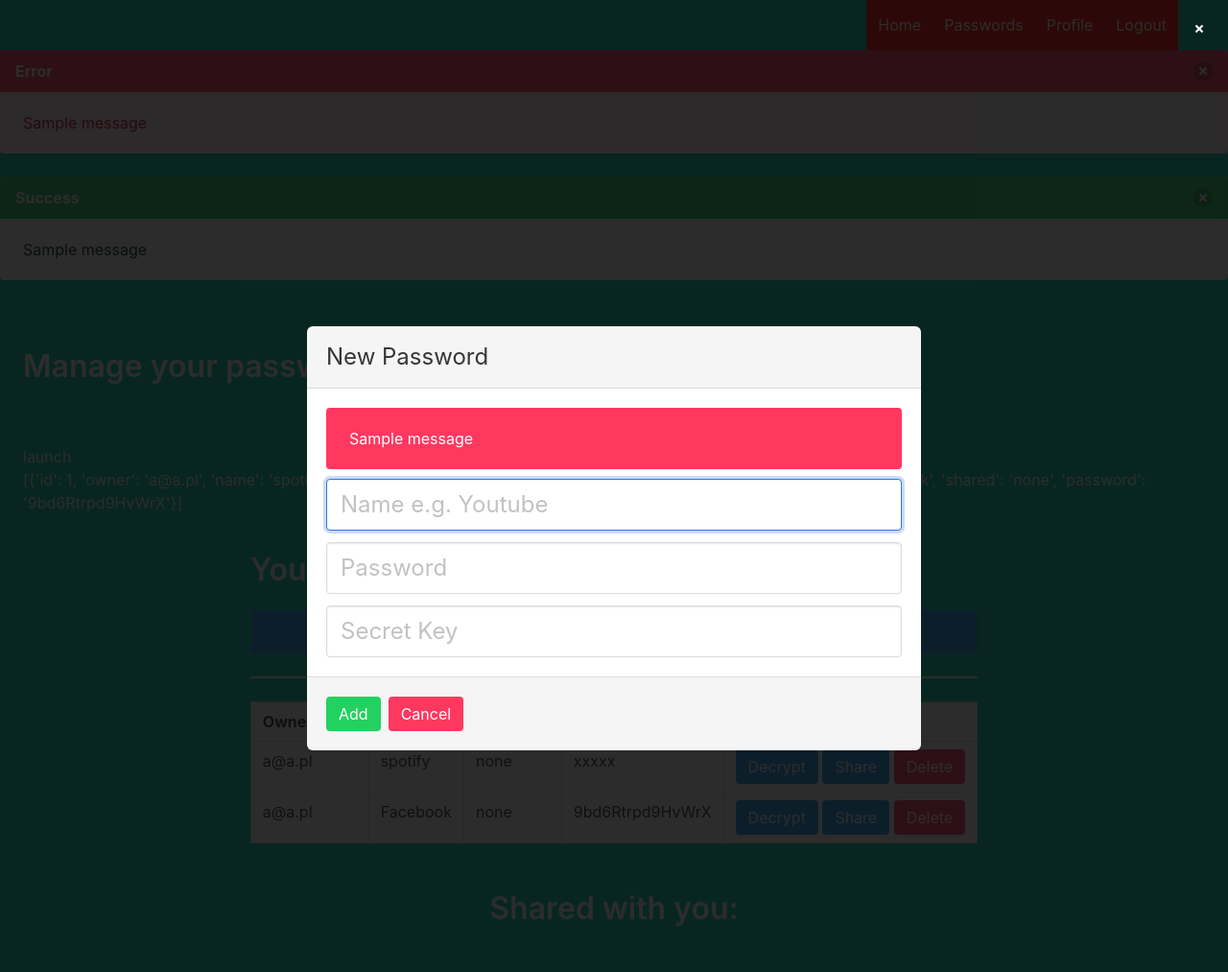
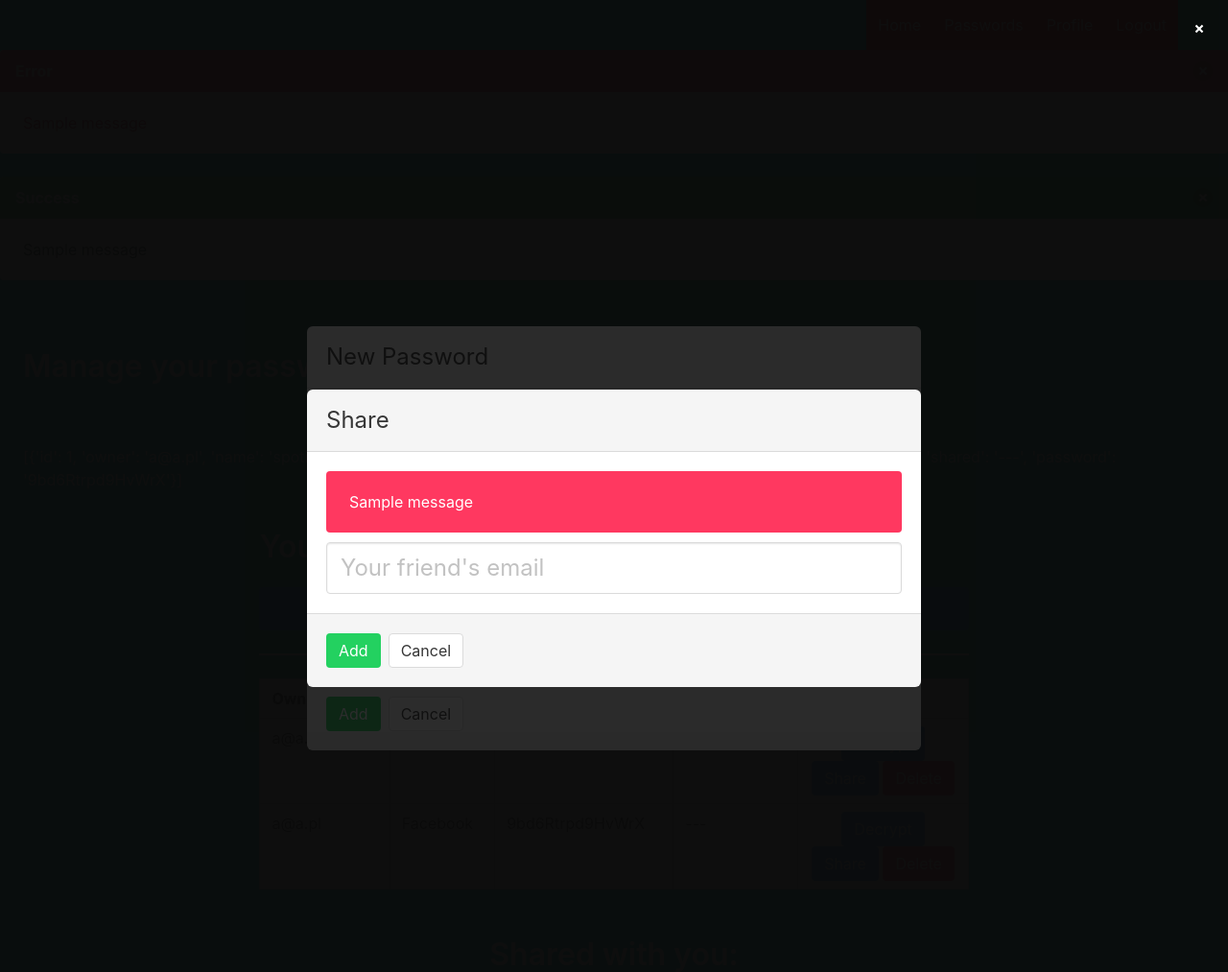
Before and after one commit to BKopysc/flask_secure_app, a Flask app: page /passwords in a window 1280 px wide. Shown: the top 1013 px of the page at 96% size. Run offline with Flask 2, Linux system fonts and the light colour scheme; a user stored in the database is signed in; data comes from the database, SQL or seed files in the repository; both versions use the stored data as it was after the commit; one stand-in notice (Sample message) is shown; some libraries are stand-ins or nearby versions.

Commit message:
added share option and modals

```diff
--- a/project/main.py
+++ b/project/main.py
@@ -1,7 +1,7 @@
 from flask import Blueprint, render_template, request, flash, redirect, url_for
 from flask_login import login_required, current_user
 from . import db
-from .models import User, Password
+from .models import User, Password, PasswordShared
 main = Blueprint('main', __name__)
 
 @main.route('/')
@@ -20,16 +20,27 @@
     user_email = current_user.email
 
     pass_query = Password.query.filter_by(owner_id=user_id).all()
+    share_query = PasswordShared.query.filter_by(owner_id=user_id).all()
     pass_data = []
     for passw in pass_query:
         dict = {
             "id": passw.id,
             "owner": user_email,
             "name": passw.name,
-            "shared": passw.shared,
+            "shared": '---',
             "password": passw.password
         }
         pass_data.append(dict)
+
+    ctr = 0
+    for passw in share_query:
+        if (pass_data[ctr]['id']==passw.password_id):
+            #dopisz mail
+            if(pass_data[ctr]['shared'] == '---'):
+                pass_data[ctr]['shared'] = []
+                pass_data[ctr]['shared'].append(passw.user_id)
+            else:
+                pass_data[ctr]['shared'].append(passw.user_id)
 
     return render_template('passwords.html',name = pass_data, user_passwords = pass_data)
 
@@ -54,7 +65,7 @@
     flash(f'Password {name} added!', 'positive_message')
     return redirect(url_for('main.passwords'))
 
-@main.route('/passwords/delete/<int:id>')
+@main.route('/passwords/delete/<int:id>', methods=['POST'])
 @login_required
 def delete(id):
     password_to_delete = Password.query.get_or_404(id)
@@ -63,6 +74,37 @@
             db.session.delete(password_to_delete)
             db.session.commit()
             flash(f'Password for {password_to_delete.name} deleted!', 'positive_message')
+        else:
+            flash('No permission!', 'critical_message')
+        return redirect(url_for('main.passwords'))
+    except:
+        flash('Error!', 'critical_message')
+        return redirect(url_for('main.passwords'))
+
+@main.route('/passwords/share/<int:id>', methods=['POST'])
+@login_required
+def share(id):
+    password_to_share = Password.query.get_or_404(id)
+    second_user_mail = request.form.get('email')
+    try:
+        url = ("/passwords/share/"+str(id))
+        if(current_user.id == password_to_share.owner_id):
+            if(second_user_mail== ""):
+                flash('Some fields are empty!', 'errorShare')
+                flash(url,'errorShare')
+                return redirect(url_for('main.passwords'))
+
+            second_user = User.query.filter_by(email=second_user_mail).first()
+
+            if(second_user == None):
+                flash('User doesn\'t exists!', 'errorShare')
+                flash(url,'errorShare')
+                return redirect(url_for('main.passwords'))
+            else:
+                new_share = PasswordShared(password_id=password_to_share.id, owner_id = current_user.id, user_id = second_user.id)
+                db.session.add(new_share)
+                db.session.commit()
+            flash(f'Password for {password_to_share.name} shared!', 'positive_message')
         else:
             flash('No permission!', 'critical_message')
         return redirect(url_for('main.passwords'))
--- a/project/models.py
+++ b/project/models.py
@@ -16,3 +16,9 @@
     name = db.Column(db.String(100))
     shared = db.Column(db.String(2000))
     password = db.Column(db.String(100))
+
+class PasswordShared(db.Model):
+    id = db.Column(db.Integer, primary_key=True)
+    password_id = db.Column(db.Integer, db.ForeignKey('password.id'))
+    owner_id = db.Column(db.Integer, db.ForeignKey('user.id'))
+    user_id = db.Column(db.Integer, db.ForeignKey('user.id'))
--- a/project/templates/passwords.html
+++ b/project/templates/passwords.html
@@ -57,25 +57,24 @@
     <h1 class="title has-text-left">
       Manage your passwords for services!
     </h1>
-    <a class="btn" data-toggle="modal" href="#newPassword">launch</a>
     <h1>
       {{ name }}
     </h1>
   </div>
-  <div class="pass-div">
+  <div class="pass-div" style="width:60%">
     <h2 class="title">
       Your passwords:
     </h2>
     <a class="button is-medium is-fullwidth is-info modal-button" data-target="#newPassword">New Password</a>
     <hr>
-    <table class='table is-bordered is-hoverable'>
+    <table class='table is-bordered is-hoverable' style="width:100%">
       <thead>
         <tr>
           <th>Owner email</th>
           <th>Name</th>
           <th>Password</th>
           <th>Shared with</th>
-          <th>Actions</th>
+          <th style="width:24%">Actions</th>
         </tr>
       </thead>
       <tbody>
@@ -83,12 +82,14 @@
         <tr>
           <td>{{ row['owner'] }}</td>
           <td>{{ row['name'] }}</td>
+          <td>{{ row['password'] }}</td>
           <td>{{ row['shared'] }}</td>
-          <td>{{ row['password'] }}</td>
-          <td>
+          <td style="text-align: center;">
             <button class="button is-info">Decrypt</button>
-            <button class="button is-info">Share</button>
-            <a href="{{ url_for('main.delete',id=row['id']) }}"><button class="button is-danger">Delete</button></a>
+            <button class="button is-info" id="sharePasswordBtn{{ row['id'] }}"
+              data-id="{{ url_for('main.share',id=row['id']) }}">Share</button>
+            <a class="button is-danger" id="deletePasswordBtn{{ row['id'] }}"
+              data-id="{{ url_for('main.delete',id=row['id']) }}">Delete</a>
           </td>
           {% endfor %}
         </tr>
@@ -103,7 +104,7 @@
   </div>
 </div>
 
-<div class="modal" id="newPassword">
+<div class="modal" id="modalNewPassword">
   <div class="modal-background"></div>
   <div class="modal-card">
     <header class="modal-card-head">
@@ -113,7 +114,7 @@
 
     <section class="modal-card-body">
       <div id="passModalDiv" style="padding-bottom: 10px;">
-        {% with messages = get_flashed_messages(category_filter=["error"]) %}
+        {% with messages = get_flashed_messages(category_filter=["errorAdd"]) %}
         {% if messages %}
         <div class='notification is-danger' id='modalInputError'>
           {{ messages[0] }}
@@ -146,18 +147,84 @@
     </section>
     <footer class="modal-card-foot">
       <button class="button is-success" id="addPassBtn">Add</button>
-      <button class="button is-danger modal-close-button" id="closebtn">Cancel</button>
+      <button class="button modal-close-button" id="closebtn">Cancel</button>
     </footer>
   </div>
+</div>
+
+<div class="modal" id="modalDeletePassword">
+  <div class="modal-background"></div>
+  <div class="modal-card">
+    <header class="modal-card-head">
+      <p class="modal-card-title">Delete</p>
+      <button class="modal-close" aria-label="close"></button>
+    </header>
+    <section class="modal-card-body">
+      <p style="color: black; font-weight: bold; font-size: large;">Delete this password?</p>
+    </section>
+    <footer class="modal-card-foot">
+      <form style="display: inline-block; padding-right: 5px;" id="deletePasswordForm" method="POST">
+        <button class="button is-danger" type="submit">Delete</button>
+      </form>
+      <button class="button modal-close-button">Cancel</button>
+    </footer>
+  </div>
+</div>
+
+<div class="modal" id="modalSharePassword">
+  <div class="modal-background"></div>
+  <div class="modal-card">
+    <header class="modal-card-head">
+      <p class="modal-card-title">Share</p>
+      <button class="modal-close" aria-label="close"></button>
+    </header>
+    <section class="modal-card-body">
+      <div id="passModalDiv" style="padding-bottom: 10px;">
+        {% with messages = get_flashed_messages(category_filter=["errorShare"]) %}
+        {% if messages %}
+        <div class='notification is-danger' id='modalShareInputError'>
+          {{ messages[0] }}
+        </div>
+        {% endif %}
+        {% endwith %}
+      </div>
+      {% with messages = get_flashed_messages(category_filter=["errorShare"]) %}
+        {% if messages %}
+        <form method="POST" id="sharePasswordForm" action="{{ messages[1] }}">
+        {% else %}
+      <form method="POST" id="sharePasswordForm">
+        {% endif %}
+        {% endwith %}
+        <div class="field">
+          <div class="control">
+            <input class="input is-large" type="email" name="email" id="emailInput" placeholder="Your friend's email"
+              autofocus="">
+          </div>
+        </div>
+      </form>
+    </section>
+    <footer class="modal-card-foot">
+      <button class="button is-success" id="addShareBtn">Add</button>
+      <button class="button modal-close-button">Cancel</button>
+    </footer>
+  </div>
+</div>
+
+
+
 
 <script>
 
   if ($("#modalInputError").length != 0) {
-      $(".modal").addClass("is-active");
+    $("#modalNewPassword").addClass("is-active");
+  }
+
+  if ($("#modalShareInputError").length != 0) {
+    $("#modalSharePassword").addClass("is-active");
   }
 
   $(".modal-button").click(function () {
-      $(".modal").addClass("is-active");
+    $("#modalNewPassword").addClass("is-active");
   });
 
   $(".modal-close").click(function () {
@@ -165,6 +232,29 @@
     if ($("#modalInputError").length != 0) {
       $("#modalInputError").remove()
     }
+
+    if ($("#modalShareInputError").length != 0) {
+      $("#modalShareInputError").remove()
+    }
+  });
+
+  $(this.document).on('click', 'a[id^="deletePasswordBtn"]', function () {
+    //alert($(this).attr("data-id"))
+    var modalDelete = $("#modalDeletePassword")
+    modalDelete.addClass("is-active");
+    $("#deletePasswordForm").attr('action', $(this).attr("data-id"))
+    //$("#")
+  });
+
+  $(this.document).on('click', 'button[id^="sharePasswordBtn"]', function () {
+    //alert($(this).attr("data-id"))
+    var modalShare = $("#modalSharePassword")
+    modalShare.addClass("is-active");
+    $("#sharePasswordForm").attr('action', $(this).attr("data-id"))
+  });
+
+  $("#addShareBtn").click(function () {
+    $('form#sharePasswordForm').submit();
   });
 
   $("#messageDelete").click(function () {
@@ -175,6 +265,9 @@
     $(".modal").removeClass("is-active");
     if ($("#modalInputError").length != 0) {
       $("#modalInputError").remove()
+    }
+    if ($("#modalShareInputError").length != 0) {
+      $("#modalShareInputError").remove()
     }
   });
 
```
Also changed, not shown: project/db.sqlite. Lines whose indentation alone changed are shown as unchanged.
